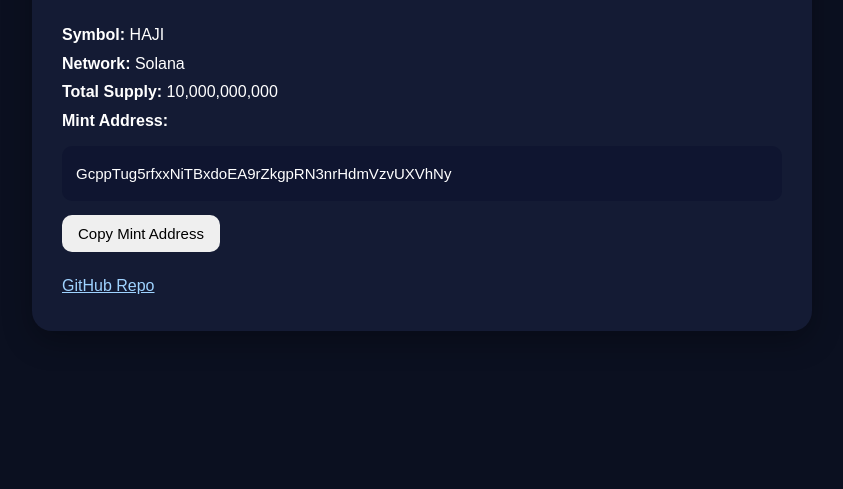
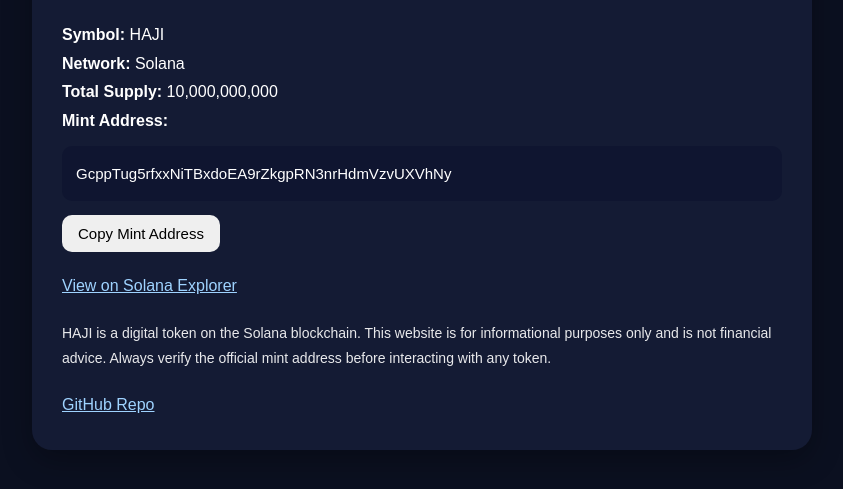
Before and after one commit to rajrammbbs-hue/Haji-Token, a plain HTML site: page index.html in a window 1280 px wide. Shown: the part 455-944 px from the top of the page, without its empty margins (218-1061 px from the left). Before the commit the page ends 826 px from the top, so only its background shows below. Drawn offline with Linux system fonts and the light colour scheme.

Commit message:
Update index.html

```diff
--- a/index.html
+++ b/index.html
@@ -65,6 +65,13 @@
       <div><strong>Mint Address:</strong></div>
       <div class="mint" id="mint">GcppTug5rfxxNiTBxdoEA9rZkgpRN3nrHdmVzvUXVhNy</div>
       <button onclick="copyMint()">Copy Mint Address</button>
+      <p style="margin-top:20px;">
+  <a href="https://explorer.solana.com/address/GcppTug5rfxxNiTBxdoEA9rZkgpRN3nrHdmVzvUXVhNy" target="_blank">View on Solana Explorer</a>
+</p>
+
+<p style="margin-top:20px; font-size:14px; opacity:0.9;">
+  HAJI is a digital token on the Solana blockchain. This website is for informational purposes only and is not financial advice. Always verify the official mint address before interacting with any token.
+</p>
       <div style="margin-top:20px;">
         <a href="https://github.com/rajrammbbs-hue/Haji-Token" target="_blank">GitHub Repo</a>
       </div>
```
